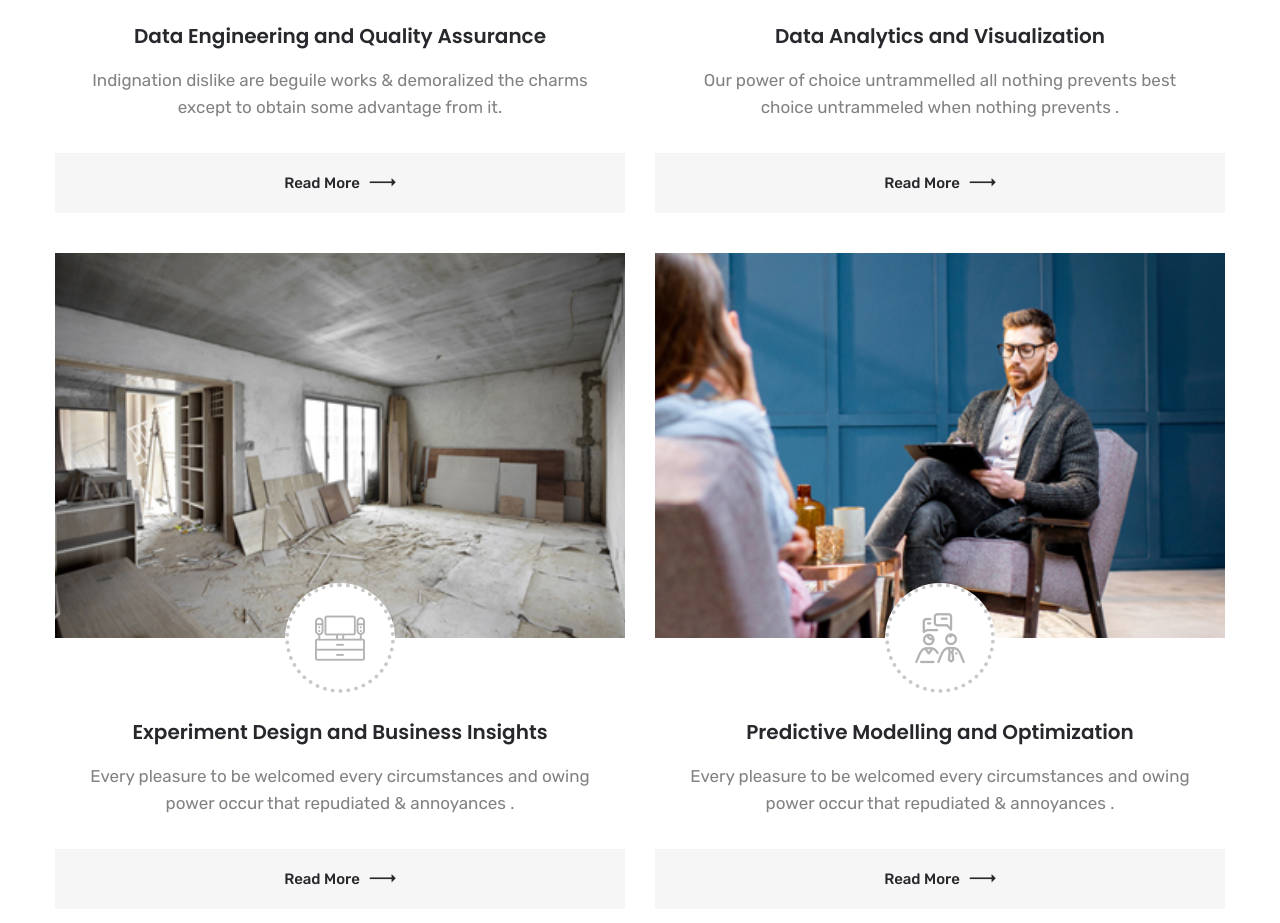
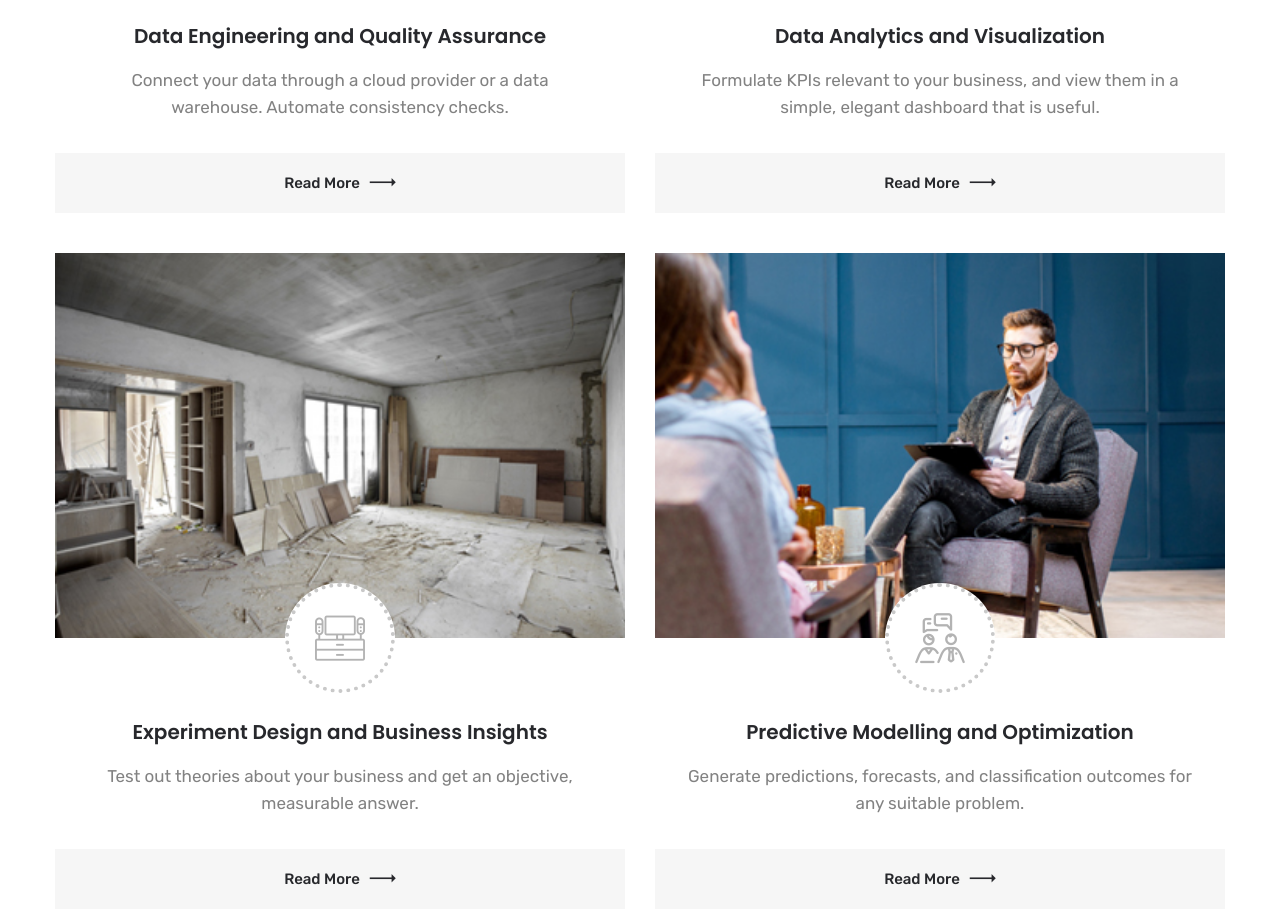
Before and after one commit to CubeStatistica/Burkett-Statistical-Consulting, a plain HTML site: page index.html in a window 1280 px wide. Shown: the part 2462-3385 px from the top of the page. Drawn offline with Linux system fonts and the light colour scheme; some packages are replaced by stand-ins of ours; a script that the page names is missing; files whose address does not match are found by name.

Commit message:
Added Services Description.

```diff
--- a/index.html
+++ b/index.html
@@ -470,9 +470,8 @@
                                 <div class="inner">
                                     <h3>Data Engineering and Quality Assurance</h3>
                                     <div class="text">
-                                        <p>Indignation dislike are beguile works & demoralized the charms except to
-                                            obtain some
-                                            advantage from it.</p>
+                                        <p>Connect your data through a cloud provider or a data warehouse. Automate
+                                            consistency checks.</p>
                                     </div>
                                     <div class="read-more">
                                         <a class="btn-one" href="blog.html">Read More<span
@@ -498,9 +497,8 @@
                                 <div class="inner">
                                     <h3>Data Analytics and Visualization</h3>
                                     <div class="text">
-                                        <p>Our power of choice untrammelled all nothing prevents best choice untrammeled
-                                            when
-                                            nothing prevents .</p>
+                                        <p>Formulate KPIs relevant to your business, and view them in a simple, elegant
+                                            dashboard that is useful.</p>
                                     </div>
                                     <div class="read-more">
                                         <a class="btn-one" href="blog.html">Read More<span
@@ -526,8 +524,8 @@
                                 <div class="inner">
                                     <h3>Experiment Design and Business Insights</h3>
                                     <div class="text">
-                                        <p>Every pleasure to be welcomed every circumstances and owing power occur that
-                                            repudiated & annoyances .</p>
+                                        <p>Test out theories about your business and get an objective, measurable
+                                            answer.</p>
                                     </div>
                                     <div class="read-more">
                                         <a class="btn-one" href="blog.html">Read More<span
@@ -554,8 +552,8 @@
                                 <div class="inner">
                                     <h3>Predictive Modelling and Optimization</h3>
                                     <div class="text">
-                                        <p>Every pleasure to be welcomed every circumstances and owing power occur that
-                                            repudiated & annoyances .</p>
+                                        <p>Generate predictions, forecasts, and classification outcomes for any suitable
+                                            problem.</p>
                                     </div>
                                     <div class="read-more">
                                         <a class="btn-one" href="blog.html">Read More<span
```
